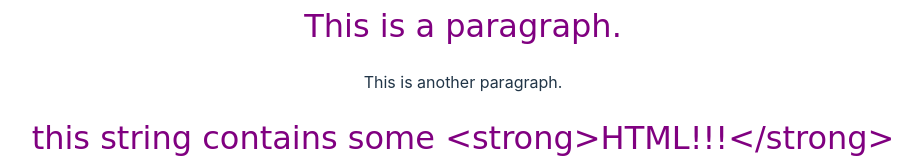
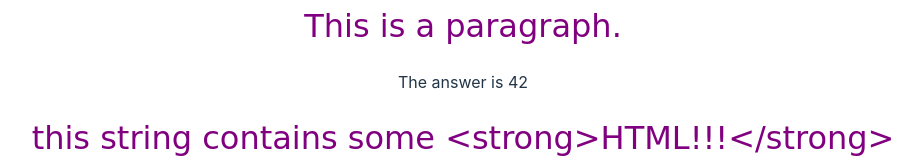
Before and after one commit to aktuehr/hello-svelte, a Svelte app in the folder myapp/: page / in a window 1280 px wide. Shown: the part 481-641 px from the top of the page, without its empty margins (177-1099 px from the left). Built offline with nearby package versions, Linux system fonts and the light colour scheme.

Commit message:
tutorial: Declaring props

```diff
--- a/myapp/src/App.svelte
+++ b/myapp/src/App.svelte
@@ -28,7 +28,7 @@
 <h1>Hello {name.toUpperCase()}!</h1>
 <img {src} alt="{name} dances." />
 <p>This is a paragraph.</p>
-<Nested />
+<Nested answer={42} />
 <p>{string}</p>
 <p>{@html string}</p>
 <button on:click={incrementCount}>
--- a/myapp/src/Nested.svelte
+++ b/myapp/src/Nested.svelte
@@ -1 +1,5 @@
-<p>This is another paragraph.</p>
+<script>
+  export let answer;
+</script>
+
+<p>The answer is {answer}</p>
```
